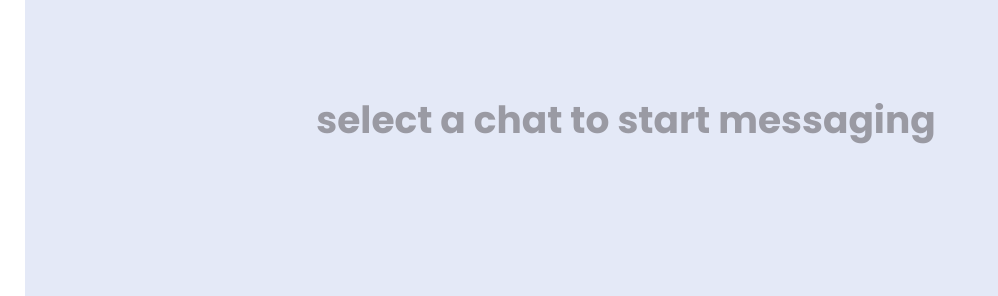
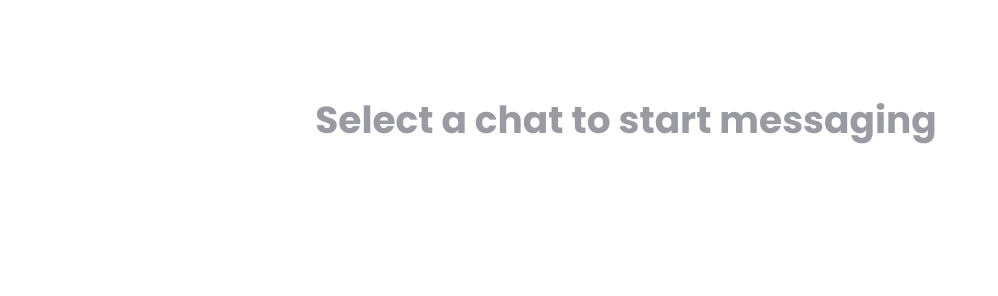
Before and after one commit to Tausif4171/Chat-App-Frontend, a plain HTML site: page index.html in a window 1280 px wide. Shown: the part 234-530 px from the top of the page, 53-1051 px from the left. Drawn offline with nearby package versions, Linux system fonts and the light colour scheme.

Commit message:
background color changed

```diff
--- a/css/style.css
+++ b/css/style.css
@@ -225,7 +225,7 @@
 }
 .home-section{
   position: relative;
-  background: #E4E9F7;
+  background: white;
   min-height: 100vh;
   top: 0;
   left: 78px;
--- a/index.html
+++ b/index.html
@@ -187,7 +187,7 @@
   </div>
   <section class="home-section">
     <div class="text">
-      <h1 style=" margin-top:18rem;">select a chat to start messaging</h1>
+      <h1 style=" margin-top:18rem;">Select a chat to start messaging</h1>
     </div>
   </section>
 
```
